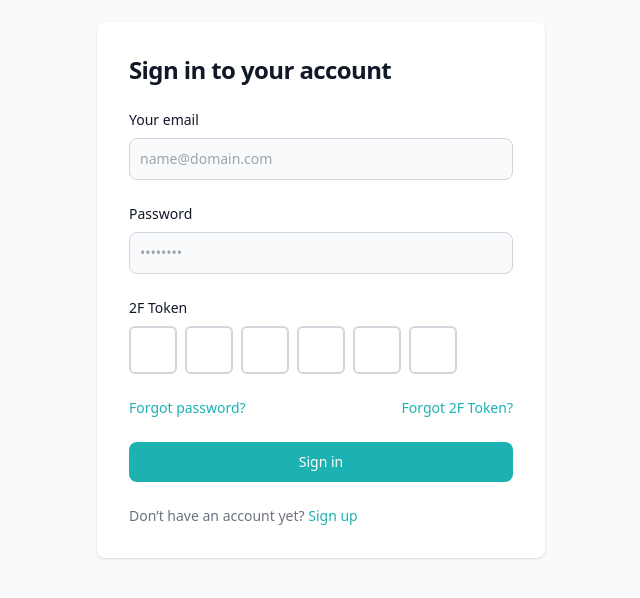
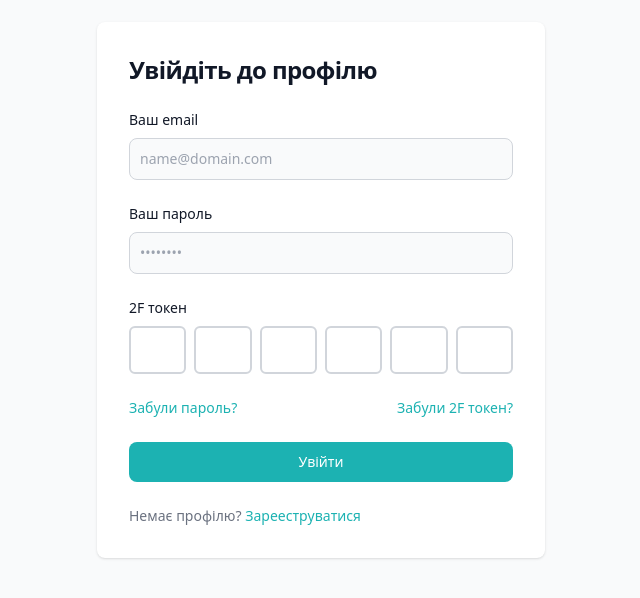
Before and after one commit to TimurAztec/Diploma2FAuth, a React (Create React App) app in the folder app/front/: page /signin in a window 1280 px wide. Shown: the part 110-708 px from the top of the page, without its empty margins (319-959 px from the left). Built offline with nearby package versions, Linux system fonts and the light colour scheme; no server answers.

Commit message:
Updated translation

```diff
--- a/app/front/src/components/pages/auth/2ftokenqr.tsx
+++ b/app/front/src/components/pages/auth/2ftokenqr.tsx
@@ -1,6 +1,7 @@
 import { useEffect, useState } from "react";
 import { useLocation, useNavigate, useParams } from "react-router-dom";
 import { API } from "../../../api/axios";
+import { tr } from "../../../i18n";
 
 function TokenQR() {
     const navigate = useNavigate();
@@ -29,7 +30,7 @@ function TokenQR() {
                     <div className="w-full bg-white rounded-lg shadow dark:border md:mt-0 sm:max-w-md xl:p-0 dark:bg-gray-800 dark:border-gray-700">
                         <div className="p-6 space-y-4 md:space-y-6 sm:p-8">
                             <h1 className="text-xl font-bold leading-tight tracking-tight text-gray-900 md:text-2xl dark:text-white">
-                                Please scan this QR code with Google Authenticator app on your phone
+                                {tr('please scan this QR code with Google Authenticator app on your phone')}
                             </h1>
                             <div className="space-y-4 md:space-y-6">
                                 <img
@@ -38,9 +39,9 @@ function TokenQR() {
                                     className="mx-auto w-full h-auto max-w-xs object-contain"
                                 />
                                 <p className="text-sm font-light text-gray-500 dark:text-gray-400">
-                                    and Sign In using 2F Token in app
+                                    {tr('trand Sign In using 2F Token in app')}
                                 </p>
-                                <button onClick={handleSigninClick} className="w-full text-white bg-primary-600 hover:bg-primary-700 focus:ring-4 focus:outline-none focus:ring-primary-300 font-medium rounded-lg text-sm px-5 py-2.5 text-center dark:bg-primary-600 dark:hover:bg-primary-700 dark:focus:ring-primary-800">Sign in</button>
+                                <button onClick={handleSigninClick} className="w-full text-white bg-primary-600 hover:bg-primary-700 focus:ring-4 focus:outline-none focus:ring-primary-300 font-medium rounded-lg text-sm px-5 py-2.5 text-center dark:bg-primary-600 dark:hover:bg-primary-700 dark:focus:ring-primary-800">{tr('sign in')}</button>
                             </div>
                         </div>
                     </div>
--- a/app/front/src/components/pages/auth/forgot-cred.tsx
+++ b/app/front/src/components/pages/auth/forgot-cred.tsx
@@ -2,6 +2,7 @@ import { FormEvent, useContext, useState } from "react";
 import { API } from "../../../api/axios";
 import { GlobalContext } from "../../global-context";
 import {ErrorNotification, SuccessNotification} from "../../notifications";
+import { tr } from "../../../i18n";
 
 function ForgotCred({credential}: {credential: string}) {
     const globalContext = useContext(GlobalContext);
@@ -39,14 +40,14 @@ function ForgotCred({credential}: {credential: string}) {
                     <div className="w-full bg-white rounded-lg shadow dark:border md:mt-0 sm:max-w-md xl:p-0 dark:bg-gray-800 dark:border-gray-700">
                         <div className="p-6 space-y-4 md:space-y-6 sm:p-8">
                             <h1 className="text-xl font-bold leading-tight tracking-tight text-gray-900 md:text-2xl dark:text-white">
-                                Enter your email
+                                {tr('enter your')} email
                             </h1>
                             <form className="space-y-4 md:space-y-6" action="#" onSubmit={handleSubmit}>
                                 <div>
-                                    <label htmlFor="email" className="block mb-2 text-sm font-medium text-gray-900 dark:text-white">Your email</label>
+                                    <label htmlFor="email" className="block mb-2 text-sm font-medium text-gray-900 dark:text-white">{tr('your')} email</label>
                                     <input type="email" name="email" id="email" className="bg-gray-50 border border-gray-300 text-gray-900 sm:text-sm rounded-lg focus:ring-primary-600 focus:border-primary-600 block w-full p-2.5 dark:bg-gray-700 dark:border-gray-600 dark:placeholder-gray-400 dark:text-white dark:focus:ring-blue-500 dark:focus:border-blue-500" placeholder="name@domain.com" value={formData.email} onChange={handleInputChange} required={true}/>
                                 </div>
-                                <button type="submit" className="w-full text-white bg-primary-600 hover:bg-primary-700 focus:ring-4 focus:outline-none focus:ring-primary-300 font-medium rounded-lg text-sm px-5 py-2.5 text-center dark:bg-primary-600 dark:hover:bg-primary-700 dark:focus:ring-primary-800">Send resset link</button>
+                                <button type="submit" className="w-full text-white bg-primary-600 hover:bg-primary-700 focus:ring-4 focus:outline-none focus:ring-primary-300 font-medium rounded-lg text-sm px-5 py-2.5 text-center dark:bg-primary-600 dark:hover:bg-primary-700 dark:focus:ring-primary-800">{tr('send reset link')}</button>
                             </form>
                         </div>
                     </div>
--- a/app/front/src/components/pages/auth/reset-password.tsx
+++ b/app/front/src/components/pages/auth/reset-password.tsx
@@ -3,6 +3,7 @@ import { useNavigate, useParams } from "react-router-dom";
 import { API } from "../../../api/axios";
 import { GlobalContext } from "../../global-context";
 import {ErrorNotification} from "../../notifications";
+import { tr } from "../../../i18n";
 
 function ResetPassword() {
     const globalContext = useContext(GlobalContext);
@@ -46,18 +47,18 @@ function ResetPassword() {
                     <div className="w-full bg-white rounded-lg shadow dark:border md:mt-0 sm:max-w-md xl:p-0 dark:bg-gray-800 dark:border-gray-700">
                         <div className="p-6 space-y-4 md:space-y-6 sm:p-8">
                             <h1 className="text-xl font-bold leading-tight tracking-tight text-gray-900 md:text-2xl dark:text-white">
-                                Resset your password
+                                {tr('reset your password')}
                             </h1>
                             <form className="space-y-4 md:space-y-6" action="#" onSubmit={handleSubmit}>
                                 <div>
-                                    <label htmlFor="password" className="block mb-2 text-sm font-medium text-gray-900 dark:text-white">New Password</label>
+                                    <label htmlFor="password" className="block mb-2 text-sm font-medium text-gray-900 dark:text-white">{tr('new')} {tr('password')}</label>
                                     <input type="password" name="password" id="password" placeholder="••••••••" className="bg-gray-50 border border-gray-300 text-gray-900 sm:text-sm rounded-lg focus:ring-primary-600 focus:border-primary-600 block w-full p-2.5 dark:bg-gray-700 dark:border-gray-600 dark:placeholder-gray-400 dark:text-white dark:focus:ring-blue-500 dark:focus:border-blue-500" value={formData.password} onChange={handleInputChange} required={true}/>
                                 </div>
                                 <div>
-                                    <label htmlFor="confirmPassword" className="block mb-2 text-sm font-medium text-gray-900 dark:text-white">Confirm Password</label>
+                                    <label htmlFor="confirmPassword" className="block mb-2 text-sm font-medium text-gray-900 dark:text-white">{tr('confirm')} {tr('password')}</label>
                                     <input type="password" name="confirmPassword" id="confirmPassword" placeholder="••••••••" className="bg-gray-50 border border-gray-300 text-gray-900 sm:text-sm rounded-lg focus:ring-primary-600 focus:border-primary-600 block w-full p-2.5 dark:bg-gray-700 dark:border-gray-600 dark:placeholder-gray-400 dark:text-white dark:focus:ring-blue-500 dark:focus:border-blue-500" value={formData.confirmPassword} onChange={handleInputChange} required={true}/>
                                 </div>
-                                <button type="submit" className="w-full text-white bg-primary-600 hover:bg-primary-700 focus:ring-4 focus:outline-none focus:ring-primary-300 font-medium rounded-lg text-sm px-5 py-2.5 text-center dark:bg-primary-600 dark:hover:bg-primary-700 dark:focus:ring-primary-800">Resset password</button>
+                                <button type="submit" className="w-full text-white bg-primary-600 hover:bg-primary-700 focus:ring-4 focus:outline-none focus:ring-primary-300 font-medium rounded-lg text-sm px-5 py-2.5 text-center dark:bg-primary-600 dark:hover:bg-primary-700 dark:focus:ring-primary-800">{tr('reset')} {tr('password')}</button>
                             </form>
                         </div>
                     </div>
--- a/app/front/src/components/pages/auth/signin.tsx
+++ b/app/front/src/components/pages/auth/signin.tsx
@@ -3,6 +3,7 @@ import { useNavigate } from "react-router-dom";
 import { API } from "../../../api/axios";
 import { GlobalContext } from "../../global-context";
 import {ErrorNotification} from "../../notifications";
+import { tr } from "../../../i18n";
 
 function Signin() {
     const globalContext = useContext(GlobalContext);
@@ -27,8 +28,13 @@ function Signin() {
             formData.twofatoken = newToken;
             return newToken;
         });
-        if (value && index < 5) {
-            if (tokenInputRefs[index + 1].current) {
+        if (!value && index > 0) {
+            if (tokenInputRefs[index - 1]?.current) {
+                //@ts-ignore
+                tokenInputRefs[index - 1].current.focus();
+            }
+        } else if (value && index < 5) {
+            if (tokenInputRefs[index + 1]?.current) {
                 //@ts-ignore
                 tokenInputRefs[index + 1].current.focus();
             }
@@ -67,35 +73,35 @@ function Signin() {
                     <div className="w-full bg-white rounded-lg shadow dark:border md:mt-0 sm:max-w-md xl:p-0 dark:bg-gray-800 dark:border-gray-700">
                         <div className="p-6 space-y-4 md:space-y-6 sm:p-8">
                             <h1 className="text-xl font-bold leading-tight tracking-tight text-gray-900 md:text-2xl dark:text-white">
-                                Sign in to your account
+                                {tr('sign in to your account')}
                             </h1>
                             <form className="space-y-4 md:space-y-6" action="#" onSubmit={handleSubmit}>
                                 <div>
-                                    <label htmlFor="email" className="block mb-2 text-sm font-medium text-gray-900 dark:text-white">Your email</label>
+                                    <label htmlFor="email" className="block mb-2 text-sm font-medium text-gray-900 dark:text-white">{tr('your')} email</label>
                                     <input type="email" name="email" id="email" className="bg-gray-50 border border-gray-300 text-gray-900 sm:text-sm rounded-lg focus:ring-primary-600 focus:border-primary-600 block w-full p-2.5 dark:bg-gray-700 dark:border-gray-600 dark:placeholder-gray-400 dark:text-white dark:focus:ring-blue-500 dark:focus:border-blue-500" placeholder="name@domain.com" value={formData.email} onChange={handleInputChange} required={true}/>
                                 </div>
                                 <div>
-                                    <label htmlFor="password" className="block mb-2 text-sm font-medium text-gray-900 dark:text-white">Password</label>
+                                    <label htmlFor="password" className="block mb-2 text-sm font-medium text-gray-900 dark:text-white">{tr('your')} {tr('password')}</label>
                                     <input type="password" name="password" id="password" placeholder="••••••••" className="bg-gray-50 border border-gray-300 text-gray-900 sm:text-sm rounded-lg focus:ring-primary-600 focus:border-primary-600 block w-full p-2.5 dark:bg-gray-700 dark:border-gray-600 dark:placeholder-gray-400 dark:text-white dark:focus:ring-blue-500 dark:focus:border-blue-500" value={formData.password} onChange={handleInputChange} required={true}/>
                                 </div>
                                 <div>
-                                    <label htmlFor="2Ftoken" className="block mb-2 text-sm font-medium text-gray-900 dark:text-white">2F Token</label>
+                                    <label htmlFor="2Ftoken" className="block mb-2 text-sm font-medium text-gray-900 dark:text-white">2F {tr('token')}</label>
                                     <div className="flex space-x-2">
-                                        <input type="text" className="w-12 h-12 text-center border-gray-300 border-2 rounded-md" maxLength={1} value={token[0] || ''} onChange={(event) => handleTokenChange(event, 0)} ref={tokenInputRefs[0]} required={true}/>
-                                        <input type="text" className="w-12 h-12 text-center border-gray-300 border-2 rounded-md" maxLength={1} value={token[1] || ''} onChange={(event) => handleTokenChange(event, 1)} ref={tokenInputRefs[1]} required={true}/>
-                                        <input type="text" className="w-12 h-12 text-center border-gray-300 border-2 rounded-md" maxLength={1} value={token[2] || ''} onChange={(event) => handleTokenChange(event, 2)} ref={tokenInputRefs[2]} required={true}/>
-                                        <input type="text" className="w-12 h-12 text-center border-gray-300 border-2 rounded-md" maxLength={1} value={token[3] || ''} onChange={(event) => handleTokenChange(event, 3)} ref={tokenInputRefs[3]} required={true}/>
-                                        <input type="text" className="w-12 h-12 text-center border-gray-300 border-2 rounded-md" maxLength={1} value={token[4] || ''} onChange={(event) => handleTokenChange(event, 4)} ref={tokenInputRefs[4]} required={true}/>
-                                        <input type="text" className="w-12 h-12 text-center border-gray-300 border-2 rounded-md" maxLength={1} value={token[5] || ''} onChange={(event) => handleTokenChange(event, 5)} ref={tokenInputRefs[5]} required={true}/>
+                                        <input type="text" className="w-full h-12 text-center border-gray-300 border-2 rounded-md" maxLength={1} value={token[0] || ''} onChange={(event) => handleTokenChange(event, 0)} ref={tokenInputRefs[0]} required={true}/>
+                                        <input type="text" className="w-full h-12 text-center border-gray-300 border-2 rounded-md" maxLength={1} value={token[1] || ''} onChange={(event) => handleTokenChange(event, 1)} ref={tokenInputRefs[1]} required={true}/>
+                                        <input type="text" className="w-full h-12 text-center border-gray-300 border-2 rounded-md" maxLength={1} value={token[2] || ''} onChange={(event) => handleTokenChange(event, 2)} ref={tokenInputRefs[2]} required={true}/>
+                                        <input type="text" className="w-full h-12 text-center border-gray-300 border-2 rounded-md" maxLength={1} value={token[3] || ''} onChange={(event) => handleTokenChange(event, 3)} ref={tokenInputRefs[3]} required={true}/>
+                                        <input type="text" className="w-full h-12 text-center border-gray-300 border-2 rounded-md" maxLength={1} value={token[4] || ''} onChange={(event) => handleTokenChange(event, 4)} ref={tokenInputRefs[4]} required={true}/>
+                                        <input type="text" className="w-full h-12 text-center border-gray-300 border-2 rounded-md" maxLength={1} value={token[5] || ''} onChange={(event) => handleTokenChange(event, 5)} ref={tokenInputRefs[5]} required={true}/>
                                     </div>
                                 </div>
                                 <div className="flex items-center justify-between">
-                                    <a href="#" className="text-sm font-medium text-primary-600 hover:underline dark:text-primary-500" onClick={() => navigate("/forgotPassword")}>Forgot password?</a>
-                                    <a href="#" className="text-sm font-medium text-primary-600 hover:underline dark:text-primary-500" onClick={() => navigate("/forgotToken")}>Forgot 2F Token?</a>
+                                    <a href="#" className="text-sm font-medium text-primary-600 hover:underline dark:text-primary-500" onClick={() => navigate("/forgotPassword")}>{tr('forgot')} {tr('password')}?</a>
+                                    <a href="#" className="text-sm font-medium text-primary-600 hover:underline dark:text-primary-500" onClick={() => navigate("/forgotToken")}>{tr('forgot')} 2F {tr('token')}?</a>
                                 </div>
-                                <button type="submit" className="w-full text-white bg-primary-600 hover:bg-primary-700 focus:ring-4 focus:outline-none focus:ring-primary-300 font-medium rounded-lg text-sm px-5 py-2.5 text-center dark:bg-primary-600 dark:hover:bg-primary-700 dark:focus:ring-primary-800">Sign in</button>
+                                <button type="submit" className="w-full text-white bg-primary-600 hover:bg-primary-700 focus:ring-4 focus:outline-none focus:ring-primary-300 font-medium rounded-lg text-sm px-5 py-2.5 text-center dark:bg-primary-600 dark:hover:bg-primary-700 dark:focus:ring-primary-800">{tr('sign in')}</button>
                                 <p className="text-sm font-light text-gray-500 dark:text-gray-400">
-                                    Don’t have an account yet? <a href="#" onClick={handleSignupClick} className="font-medium text-primary-600 hover:underline dark:text-primary-500">Sign up</a>
+                                    {tr('don’t have an account yet')}? <a href="#" onClick={handleSignupClick} className="font-medium text-primary-600 hover:underline dark:text-primary-500">{tr('sign up')}</a>
                                 </p>
                             </form>
                         </div>
--- a/app/front/src/components/pages/auth/signup.tsx
+++ b/app/front/src/components/pages/auth/signup.tsx
@@ -3,6 +3,7 @@ import { useNavigate } from "react-router-dom";
 import { API } from "../../../api/axios";
 import { GlobalContext } from "../../global-context";
 import {ErrorNotification} from "../../notifications";
+import { tr } from "../../../i18n";
 
 function Signup() {
     const globalContext = useContext(GlobalContext);
@@ -48,24 +49,24 @@ function Signup() {
                     <div className="w-full bg-white rounded-lg shadow dark:border md:mt-0 sm:max-w-md xl:p-0 dark:bg-gray-800 dark:border-gray-700">
                         <div className="p-6 space-y-4 md:space-y-6 sm:p-8">
                             <h1 className="text-xl font-bold leading-tight tracking-tight text-gray-900 md:text-2xl dark:text-white">
-                                Sign up to new account
+                                {tr('sign up to new account')}
                             </h1>
                             <form className="space-y-4 md:space-y-6" action="#" onSubmit={handleSubmit}>
                                 <div>
-                                    <label htmlFor="text" className="block mb-2 text-sm font-medium text-gray-900 dark:text-white">Your name</label>
+                                    <label htmlFor="text" className="block mb-2 text-sm font-medium text-gray-900 dark:text-white">{tr('yours')} {tr('name')}</label>
                                     <input type="text" name="name" id="name" className="bg-gray-50 border border-gray-300 text-gray-900 sm:text-sm rounded-lg focus:ring-primary-600 focus:border-primary-600 block w-full p-2.5 dark:bg-gray-700 dark:border-gray-600 dark:placeholder-gray-400 dark:text-white dark:focus:ring-blue-500 dark:focus:border-blue-500" placeholder="name" value={formData.name} onChange={handleInputChange} required={true}/>
                                 </div>
                                 <div>
-                                    <label htmlFor="email" className="block mb-2 text-sm font-medium text-gray-900 dark:text-white">Your email</label>
+                                    <label htmlFor="email" className="block mb-2 text-sm font-medium text-gray-900 dark:text-white">{tr('your')} email</label>
                                     <input type="email" name="email" id="email" className="bg-gray-50 border border-gray-300 text-gray-900 sm:text-sm rounded-lg focus:ring-primary-600 focus:border-primary-600 block w-full p-2.5 dark:bg-gray-700 dark:border-gray-600 dark:placeholder-gray-400 dark:text-white dark:focus:ring-blue-500 dark:focus:border-blue-500" placeholder="name@domain.com" value={formData.email} onChange={handleInputChange} required={true}/>
                                 </div>
                                 <div>
-                                    <label htmlFor="password" className="block mb-2 text-sm font-medium text-gray-900 dark:text-white">Password</label>
+                                    <label htmlFor="password" className="block mb-2 text-sm font-medium text-gray-900 dark:text-white">{tr('new')} {tr('password')}</label>
                                     <input type="password" name="password" id="password" placeholder="••••••••" className="bg-gray-50 border border-gray-300 text-gray-900 sm:text-sm rounded-lg focus:ring-primary-600 focus:border-primary-600 block w-full p-2.5 dark:bg-gray-700 dark:border-gray-600 dark:placeholder-gray-400 dark:text-white dark:focus:ring-blue-500 dark:focus:border-blue-500" value={formData.password} onChange={handleInputChange} required={true}/>
                                 </div>
-                                <button type="submit" className="w-full text-white bg-primary-600 hover:bg-primary-700 focus:ring-4 focus:outline-none focus:ring-primary-300 font-medium rounded-lg text-sm px-5 py-2.5 text-center dark:bg-primary-600 dark:hover:bg-primary-700 dark:focus:ring-primary-800">Sign up</button>
+                                <button type="submit" className="w-full text-white bg-primary-600 hover:bg-primary-700 focus:ring-4 focus:outline-none focus:ring-primary-300 font-medium rounded-lg text-sm px-5 py-2.5 text-center dark:bg-primary-600 dark:hover:bg-primary-700 dark:focus:ring-primary-800">{tr('sign up')}</button>
                                 <p className="text-sm font-light text-gray-500 dark:text-gray-400">
-                                    Already have an account? <a href="#" onClick={handleSigninClick} className="font-medium text-primary-600 hover:underline dark:text-primary-500">Sign in</a>
+                                    {tr('already have an account')}? <a href="#" onClick={handleSigninClick} className="font-medium text-primary-600 hover:underline dark:text-primary-500">{tr('sign in')}</a>
                                 </p>
                             </form>
                         </div>
--- a/app/front/src/translation/ua-translation.json
+++ b/app/front/src/translation/ua-translation.json
@@ -3,5 +3,25 @@
     "inventory": "Інвентар",
     "clients": "Клієнти",
     "staff": "Персонал",
-    "roles": "Доступи"
+    "roles": "Доступи",
+    "your": "Ваш",
+    "yours": "Ваше",
+    "name": "ім'я",
+    "new": "Новий",
+    "password": "пароль",
+    "sign up": "Зарееструватися",
+    "sign in": "Увійти",
+    "sign up to new account": "Створіть новий профіль",
+    "sign in to your account": "Увійдіть до профілю",
+    "enter your": "Введіть ваш",
+    "don’t have an account yet": "Немає профілю",
+    "send reset link": "Відправити посилання на зміну",
+    "already have an account": "Вже є профіль",
+    "forgot": "Забули",
+    "confirm": "Підтвердіть",
+    "token": "токен",
+    "reset your password": "Відновіть ваш пароль",
+    "reset": "Відновіть",
+    "please scan this QR code with Google Authenticator app on your phone": "Будь ласка, відскануйте цей QR-код за допомогою програми Google Authenticator на своєму телефоні",
+    "and Sign In using 2F Token in app": "та увійдіть за допомогою 2F Token у додатку"
 }
```
Also changed, not shown: app/front/src/components/pages/schedule/schedule.tsx (+10 -9 lines).
